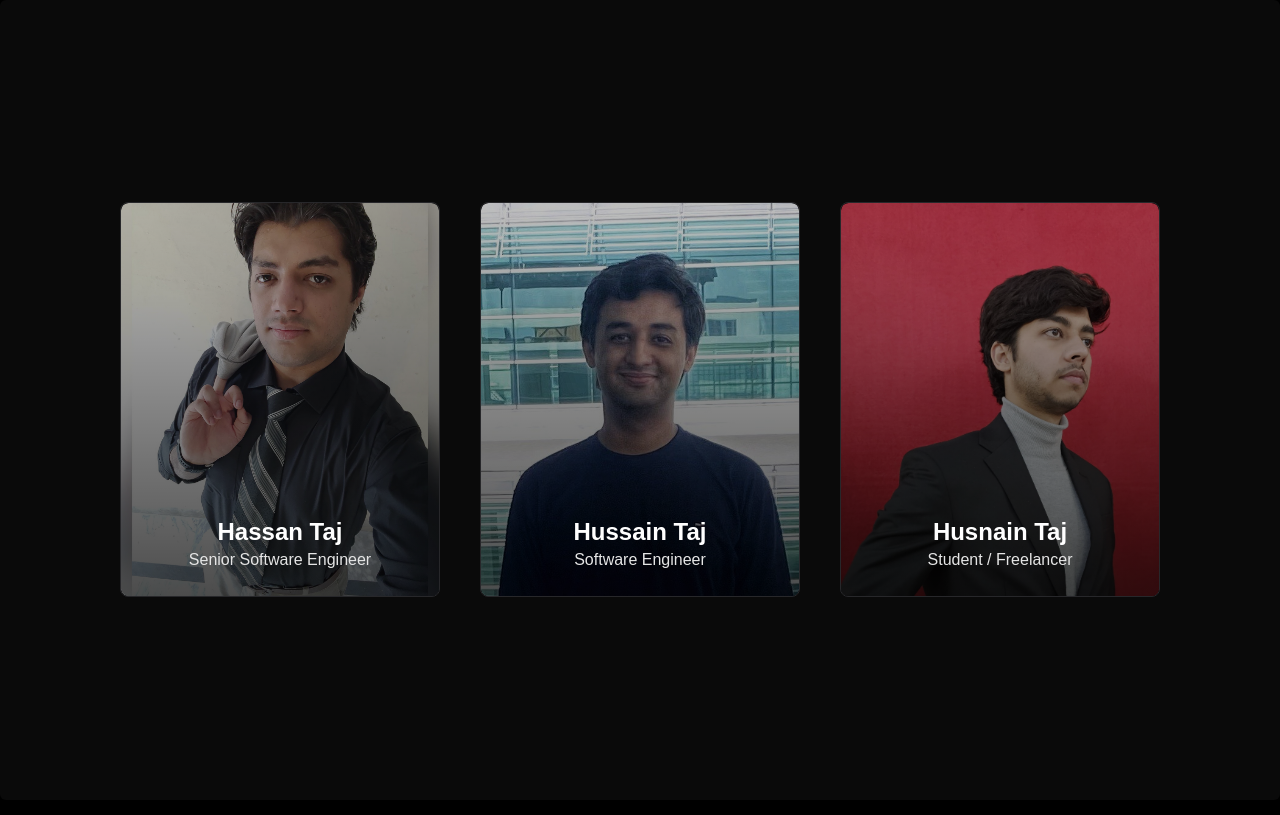
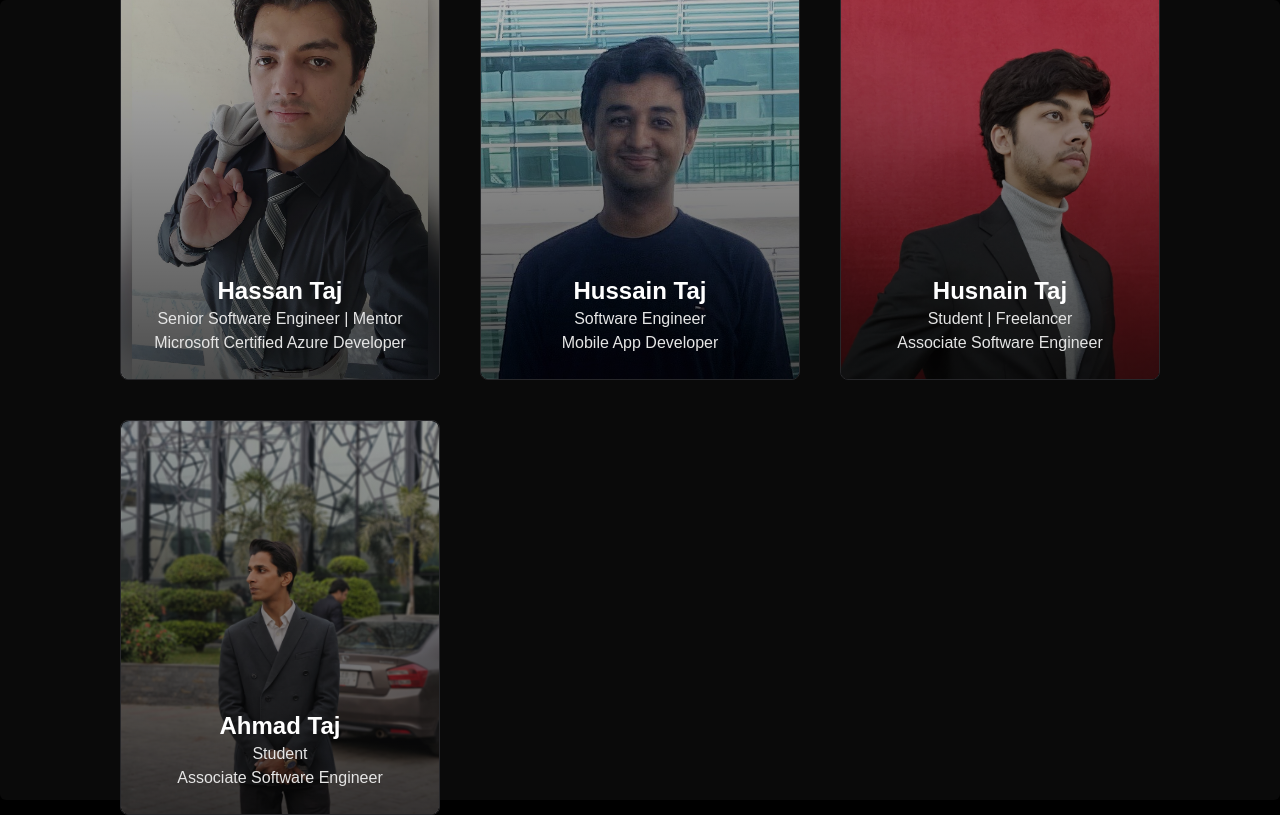
Before and after one commit to HussainTaj-W/taj.contact, a Next.js app: page / in a window 1280 px wide. Built offline with nearby package versions, Linux system fonts and the light colour scheme.

Commit message:
ahmad profile link added

```diff
--- a/src/app/page.tsx
+++ b/src/app/page.tsx
@@ -3,8 +3,7 @@ import { GlareCard } from "@/components/ui/glare-card";
 import { IconBook, IconBrandGithub, IconBrandLinkedin, IconBrandX, IconExchange, IconHome, IconMail, IconNewSection, IconTerminal, IconTerminal2, IconUser } from "@tabler/icons-react";
 import React from "react";
 
-export default function Home()
-{
+export default function Home() {
     return (
         <div className="h-[100vh] w-full rounded-md bg-neutral-950 relative flex flex-col items-center justify-center antialiased">
 
@@ -24,7 +23,18 @@ export default function Home()
 
                             <div className="z-10 my-auto md:my-0 md:text-center">
                                 <p className="font-bold text-white text-2xl">{link.name}</p>
-                                <p className="font-normal text-base text-neutral-200">{link.title}</p>
+                                {link.title &&
+                                    <p className="font-normal text-base text-neutral-200">{link.title}</p>
+                                }
+
+                                {(link.titles && !link.title) &&
+                                    (
+                                        link.titles.map((titleText, tIndex) => (
+                                            <p className="font-normal text-base text-neutral-200">{titleText}</p>
+                                        ))
+                                    )
+                                }
+
                             </div>
 
                         </GlareCard>
@@ -38,7 +48,8 @@ export default function Home()
 
 type ProfileLink = {
     name: string;
-    title: string;
+    title?: string;
+    titles?: string[];
     image?: string;
     href: string;
 }
@@ -46,21 +57,40 @@ type ProfileLink = {
 const links: ProfileLink[] = [
     {
         name: "Hassan Taj",
-        title: "Senior Software Engineer",
+        titles: [
+            "Senior Software Engineer | Mentor",
+            "Microsoft Certified Azure Developer",
+        ],
         image: "/images/hassan.webp",
         href: "https://hassan.taj.contact/",
     },
     {
         name: "Hussain Taj",
-        title: "Software Engineer",
+        titles: [
+            "Software Engineer",
+            "Mobile App Developer"
+        ],
         image: "/images/hussain.jpg",
         href: "https://hussain.taj.contact/",
     },
     {
         name: "Husnain Taj",
-        title: "Student / Freelancer",
+        titles: [
+            "Student | Freelancer",
+            "Associate Software Engineer"
+        ],
         image: "/images/husnain.jpg",
         // image: "https://images.unsplash.com/photo-1512618831669-521d4b375f5d?q=80&w=3388&auto=format&fit=crop&ixlib=rb-4.0.3&ixid=M3wxMjA3fDB8MHxwaG90by1wYWdlfHx8fGVufDB8fHx8fA%3D%3D",
         href: "https://husnain.taj.contact/",
     },
+    {
+        name: "Ahmad Taj",
+        titles: [
+            "Student",
+            "Associate Software Engineer"
+        ],
+        image: "/images/ahmad.jpg",
+        // image: "https://images.unsplash.com/photo-1512618831669-521d4b375f5d?q=80&w=3388&auto=format&fit=crop&ixlib=rb-4.0.3&ixid=M3wxMjA3fDB8MHxwaG90by1wYWdlfHx8fGVufDB8fHx8fA%3D%3D",
+        href: "https://ahmad.taj.contact/",
+    },
 ];
```
Also changed, not shown: public/images/ahmad.jpg (added).
